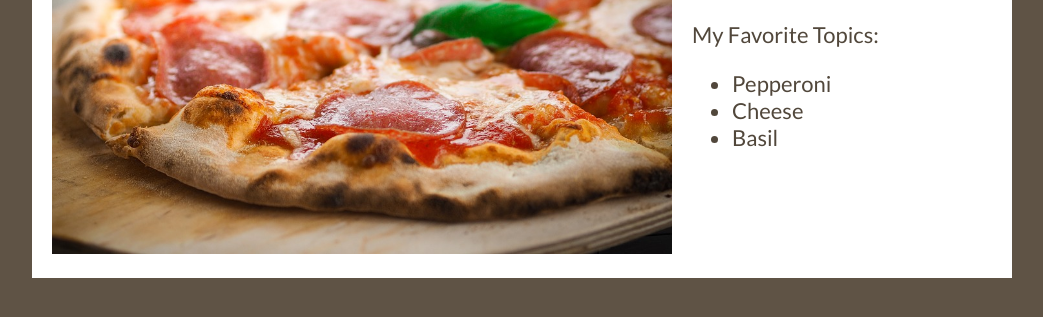
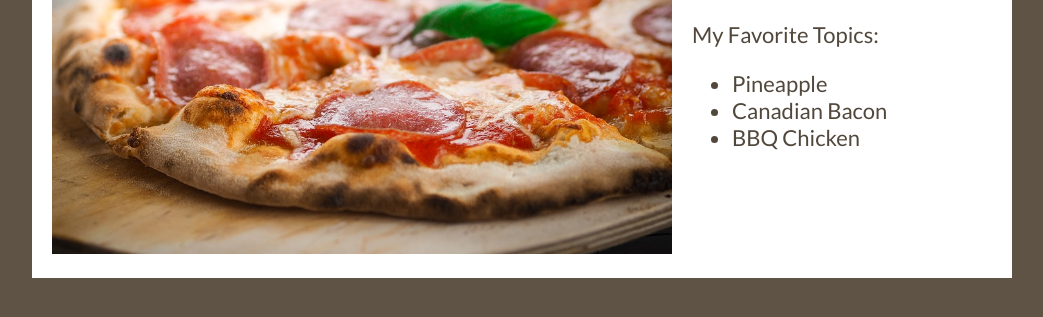
Before and after one commit to pjstan/pizza, a plain HTML site: page index.html in a window 1280 px wide. Shown: the part 199-516 px from the top of the page, without its empty margins (118-1161 px from the left). Drawn offline with Linux system fonts and the light colour scheme; a web font is replaced by a local one.

Commit message:
Changed Pizza Toppings
Changed HTML to list 2 different pizza toppings instead of the original
ones.  Syncing to update.

```diff
--- a/index.html
+++ b/index.html
@@ -2,7 +2,7 @@
 <html lang="en">
 <head>
 
-<title>My Favorite Pizza</title>
+<title>Favorite Pizza</title>
 
 <link href="style.css" rel="stylesheet" type="text/css" />
 
@@ -20,9 +20,9 @@
     <h1>Pizza!</h1>
     <p>My Favorite Topics: </p>
     <ul>
-      <li>Pepperoni</li>
-      <li>Cheese</li>
-      <li>Basil</li>
+      <li>Pineapple</li>
+      <li>Canadian Bacon</li>
+      <li>BBQ Chicken</li>
     </ul>
   </div>
 </div>
```
